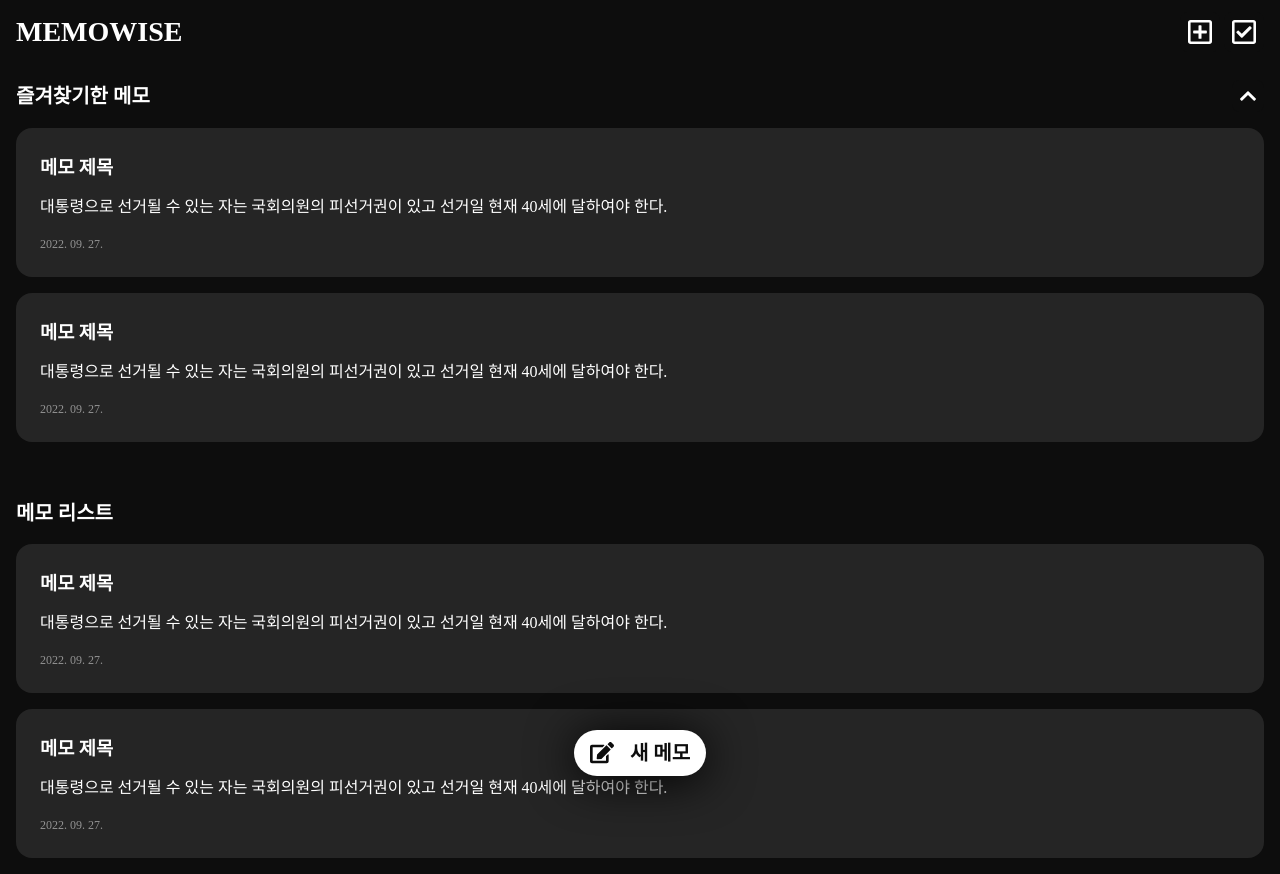
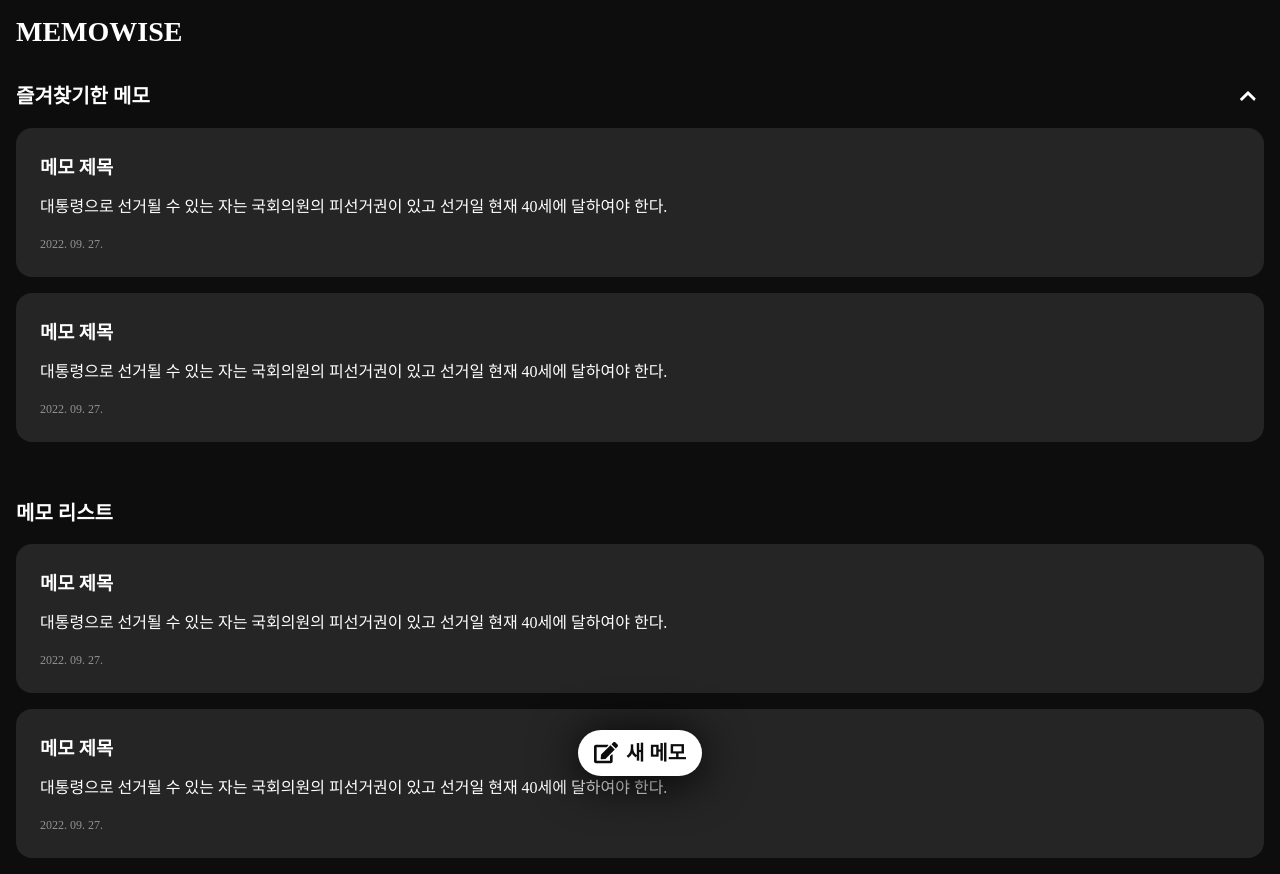
Before and after one commit to weirdry/react-memo, a React (Create React App) app: page / in a window 1280 px wide. Built offline with nearby package versions, Linux system fonts and the light colour scheme; a web font is replaced by a local one.

Commit message:
Accordian folding animation for icon added

```diff
--- a/src/components/accordion/accordion.styles.ts
+++ b/src/components/accordion/accordion.styles.ts
@@ -30,10 +30,12 @@ export const AccordionContainer = styled.div`
 			${(props: AccordionContainerProps) =>
 				props.isOpen
 					? css`
-							transform: rotate(180deg);
+							transform: rotate(60deg);
+							transition-duration: 0.5s;
 					  `
 					: css`
 							transform: rotate(0deg);
+							transition-duration: 0.5s;
 					  `}
 		}
 	}
--- a/src/components/floating-button/floating-button.styles.ts
+++ b/src/components/floating-button/floating-button.styles.ts
@@ -8,7 +8,7 @@ export const FloatingButtonContainer = styled.button`
 
 	display: flex;
 	align-items: center;
-	gap: 1rem;
+	gap: 0.5rem;
 
 	padding: 0.5rem 1rem;
 
--- a/src/components/tool-bar/tool-bar.styles.ts
+++ b/src/components/tool-bar/tool-bar.styles.ts
@@ -21,6 +21,8 @@ export const ToolBarContainer = styled.div`
 	z-index: 5;
 
 	h1 {
+		width: 100%;
+
 		font-family: var(--typo-route-title-font-family);
 		font-weight: var(--typo-route-title-font-weight);
 		font-size: var(--typo-route-title-font-size);
--- a/src/routes/home/home.component.tsx
+++ b/src/routes/home/home.component.tsx
@@ -2,7 +2,7 @@ import { MouseEvent } from 'react'
 import { useNavigate } from 'react-router-dom'
 
 import ToolBar from '../../components/tool-bar/tool-bar.component'
-import IconButton from '../../components/icon-button/icon-button.component'
+// import IconButton from '../../components/icon-button/icon-button.component'
 import MemoList from '../../components/memo-list/memo-list.component'
 import FloatingButton from '../../components/floating-button/floating-button.component'
 
@@ -13,13 +13,13 @@ export default function Home() {
 
 	const handleCreate = (e: MouseEvent<HTMLButtonElement>): void =>
 		navigate('/create-memo')
-	const handleSelect = (e: MouseEvent<HTMLButtonElement>) => {}
+	// const handleSelect = (e: MouseEvent<HTMLButtonElement>) => {}
 
 	return (
 		<HomeContainer>
 			<ToolBar title="MEMOWISE">
-				<IconButton icon="create" handleClick={handleCreate} />
-				<IconButton icon="select" handleClick={handleSelect} />
+				{/* <IconButton icon="create" handleClick={handleCreate} />
+				<IconButton icon="select" handleClick={handleSelect} /> */}
 			</ToolBar>
 
 			<div className="lists-container">
```
